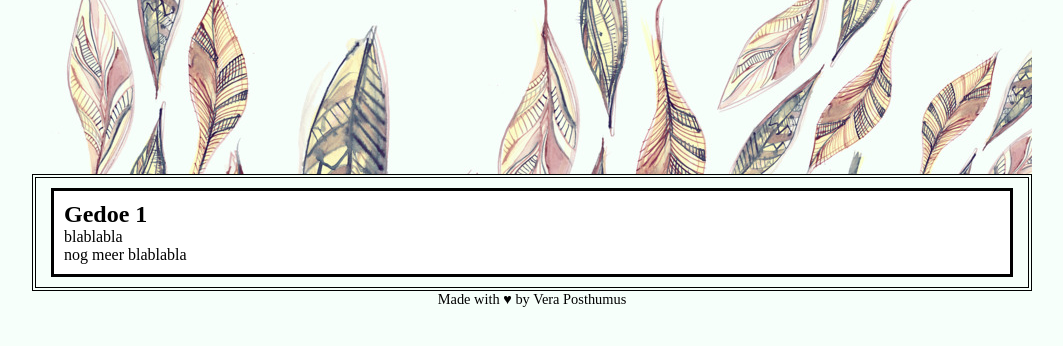
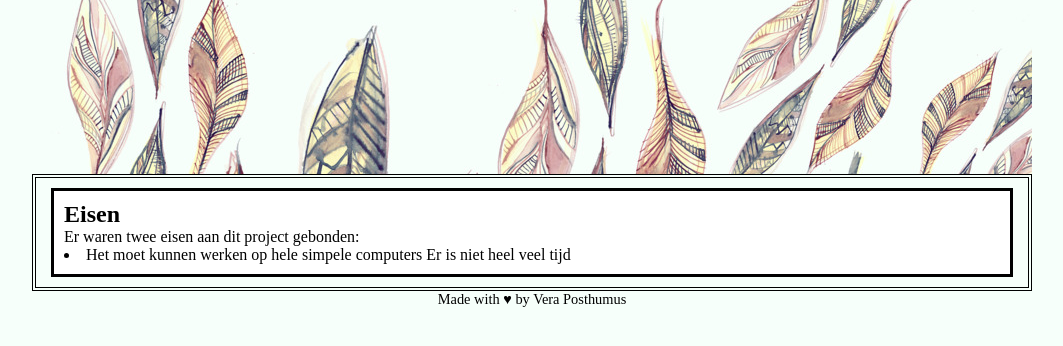
Before and after one commit to veraposthumus/website, a plain HTML site: page Projecten/gamedevelopment1.html in a window 1280 px wide. Shown: the part 106-452 px from the top of the page, without its empty margins (108-1171 px from the left). Drawn offline with Linux system fonts and the light colour scheme.

Commit message:
Update gamedevelopment1.html

```diff
--- a/Projecten/gamedevelopment1.html
+++ b/Projecten/gamedevelopment1.html
@@ -15,10 +15,13 @@
 
       <section>
         <article>
-        <h2>Gedoe 1</h2>
+        <h2>Eisen</h2>
           <p>
-            blablabla<br>
-            nog meer blablabla
+            Er waren twee eisen aan dit project gebonden:<br>
+            <li>
+              Het moet kunnen werken op hele simpele computers
+              Er is niet heel veel tijd
+            </li>
           </p>
         </article>
       </section>
```
